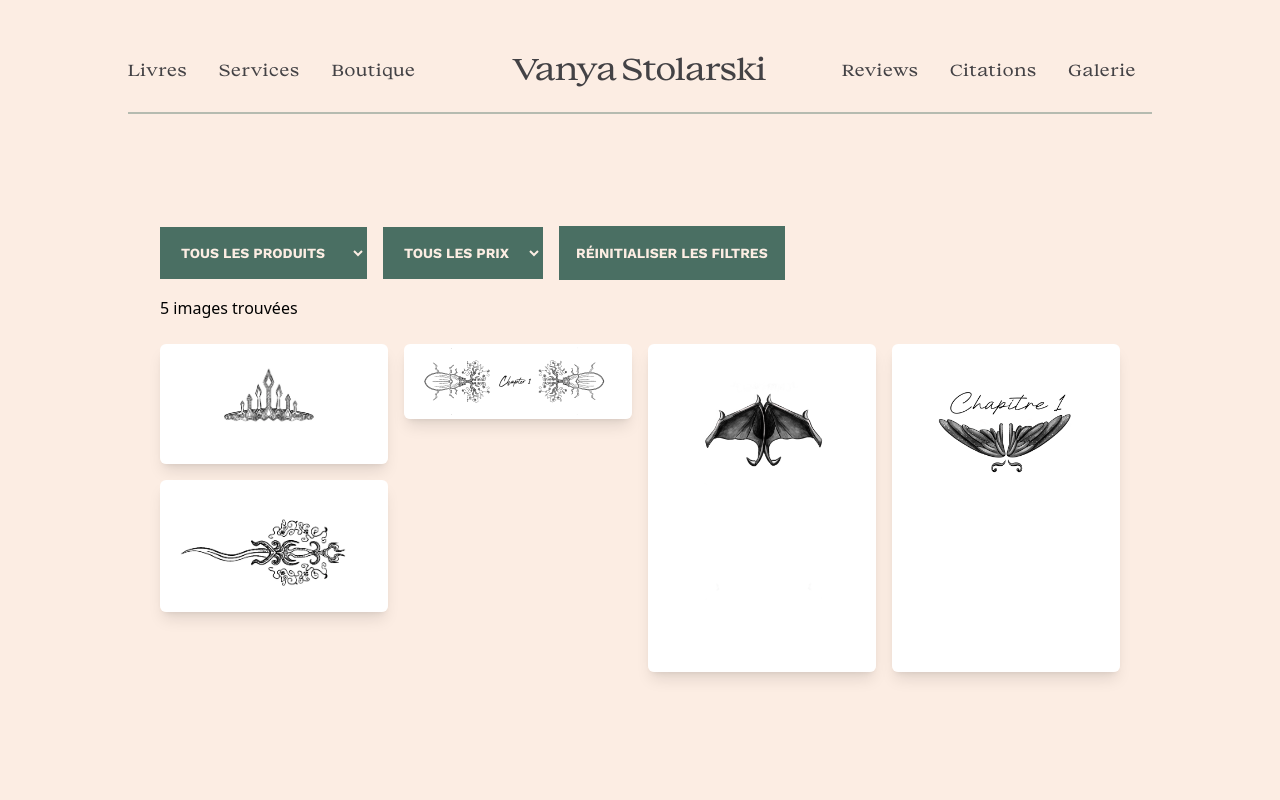
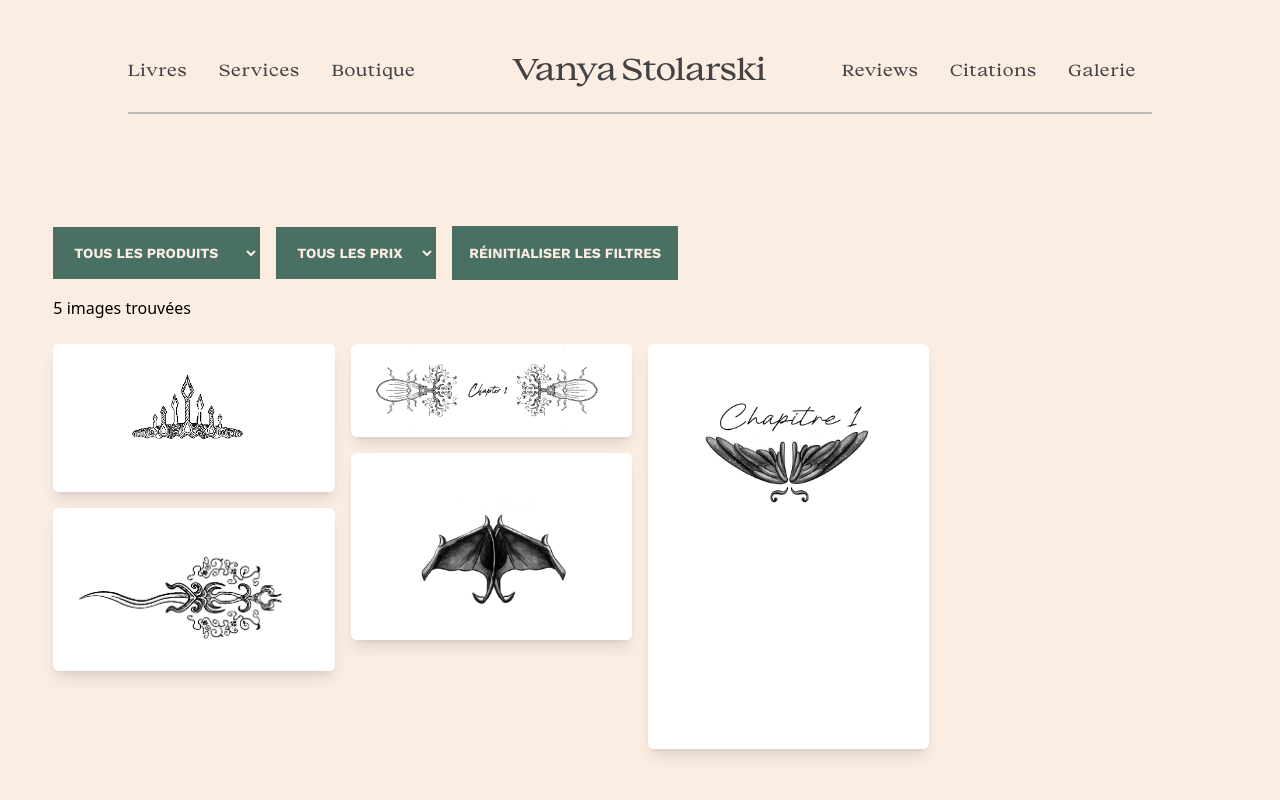
Before and after one commit to HussonAxel/vanyastolarski--prod, a React (Vite) app: page /boutique in a window 1280 px wide. Shown: the top 800 px of the page. Built offline with nearby package versions, Linux system fonts and the light colour scheme.

Commit message:
fix style issues

```diff
--- a/src/components/BookResume/BookResume.tsx
+++ b/src/components/BookResume/BookResume.tsx
@@ -6,7 +6,7 @@ const BookResume = () => {
   return (
     <section>
       <SectionTitle title="mes livres" isGreen={true} />
-      <section className="w-10/12 xl:w-10/12 m-auto grid grid-cols-1 2xl:grid-cols-2 gap-y-16 gap-x-24 bg-green rounded-lg">
+      <section className="w-11/12 xl:w-10/12 m-auto grid grid-cols-1 2xl:grid-cols-2 gap-y-16 gap-x-24 bg-green rounded-lg">
         {BooksData.books.map((BookData) => (
           <article
             key={BookData.title}
--- a/src/components/BoutiquePics/BoutiquePics.tsx
+++ b/src/components/BoutiquePics/BoutiquePics.tsx
@@ -35,16 +35,6 @@ const galleryData: GalleryImage[] = [
       "La nature est un étrange symbole en fantasy, tantôt effrayante et dangereuse, tantôt magique et mystique, parsemez votre manuscrit de créatures étranges et forestières pour plonger vos lecteurs dans un monde sylvestre empli de secrets. ",
     prix: "17€",
     categorie: "Dinkus",
-  },
-  {
-    url: "/assets/boutique/oeuf.webp",
-    title: "Oeuf",
-    description:
-      "Qu’il s’agisse de cavaliers dragons ou d’une légende d’un trésor protégé par ces créatures titanesques, les œufs sont souvent présentés comme signe de puissance et de pouvoir. Dévoilez à vos lecteurs au fil des chapitres ce que découvrent vos personnages ! ",
-    prix: "20€",
-    prix_evolutif: "30€ pour l'évolutif (lot de 4) ",
-    categorie: "Entête de chapitre",
-    evolutif: true,
   },
   {
     url: "/assets/boutique/oeuf_1.webp",
@@ -135,7 +125,7 @@ export default function GalleryPics() {
 
   return (
     <>
-      <div className="w-9/12 mx-auto mb-6 space-y-4">
+      <div className="md:w-11/12 w-9/12 mx-auto mb-6 space-y-4">
         <div className="flex flex-wrap gap-4 items-center">
           <select
             value={activeFilters.categorie}
@@ -184,7 +174,7 @@ export default function GalleryPics() {
         </p>
       </div>
 
-      <div className="columns-1 sm:columns-2 md:columns-3 lg:columns-4 w-9/12 mx-auto my-4 gap-4">
+      <div className="columns-1 sm:columns-2 md:columns-3 lg:columns-4 md:w-11/12 w-9/12 mx-auto my-4 gap-4">
         {filteredImages.map((image, index) => (
           <motion.div
             key={index}
@@ -218,35 +208,18 @@ export default function GalleryPics() {
               initial={{ scale: 0.5, opacity: 0 }}
               animate={{ scale: 1, opacity: 1 }}
               exit={{ scale: 0.5, opacity: 0 }}
-              className="bg-white rounded-lg w-4/5 overflow-hidden flex flex-col relative max-w-[95vw] md:max-w-[85vw] max-h-[90vh]"
+              className="bg-white rounded-lg overflow-hidden flex flex-col md:flex-row relative max-w-[95vw] md:max-w-[85vw] max-h-[90vh]"
               onClick={(e) => e.stopPropagation()}
             >
               <div className="md:flex-1 bg-black flex items-center justify-center min-h-[300px] md:min-h-[400px]">
-                {selectedImage.evolutif ? (
-                  <div className="grid grid-cols-2 gap-4">
-                    {galleryData
-                      .filter(
-                        (img) => img.evolutif && img.url !== selectedImage.url
-                      )
-                      .map((img) => (
-                        <img
-                          key={img.url}
-                          src={img.url}
-                          alt={img.title}
-                          className="w-full h-auto object-contain"
-                        />
-                      ))}
-                  </div>
-                ) : (
                 <img
                   src={selectedImage.url}
                   alt={selectedImage.title}
                   className="max-w-full max-h-[80vh] w-auto h-auto object-contain"
                 />
-                )}
               </div>
 
-              <div className="flex flex-col max-h-[80vh] font-WorkSans bg-white">
+              <div className="md:w-[400px] flex flex-col max-h-[80vh] font-WorkSans bg-white">
                 <div className="p-6 border-b">
                   <h2 className="text-2xl font-bold mb-2">
                     {selectedImage.title}
@@ -255,10 +228,11 @@ export default function GalleryPics() {
                     <p className="text-lg">
                       <span className="font-semibold">Prix : </span>{" "}
                       {selectedImage.prix}
-                    </p>
-                    <p className="text-lg">
-                      <span className="font-semibold">Prix évolutif : </span>{" "}
+                      {selectedImage.prix_evolutif && (
+                        <span className="text-sm text-gray-500">
                           {selectedImage.prix_evolutif}
+                        </span>
+                      )}
                     </p>
                   </div>
                 </div>
--- a/src/components/CitationModel/CitationModel.tsx
+++ b/src/components/CitationModel/CitationModel.tsx
@@ -8,7 +8,7 @@ const CitationModel: React.FC<CitationModelProps> = ({
   Thoughts,
 }) => {
   return (
-    <article className="font-WorkSans border-b-[0.5px] first-of-type:border-t-[0.5px] flex flex-col sm:flex-row w-3/4 m-auto justify-between py-12">
+    <article className="font-WorkSans border-b-[0.5px] first-of-type:border-t-[0.5px] flex flex-col sm:flex-row w-full md:w-10/12 m-auto justify-between py-12 gap-8">
       <div className=" text-black/80 mb-8">
         {quoteNumber} — {CreatedAt}
       </div>
--- a/src/components/LatestReading/LatestReading.tsx
+++ b/src/components/LatestReading/LatestReading.tsx
@@ -102,7 +102,7 @@ const LatestReading = () => {
   );
 
   return (
-    <section className="m-auto overflow-hidden w-10/12">
+    <section className="m-auto overflow-hidden w-11/12 md:w-10/12">
       <SectionTitle title="dernières reviews" isGreen={false} />
       <AnimatePresence mode="wait" initial={false} custom={direction}>
         {currentBooks.map((book) => (
--- a/src/components/LatestRelease/LatestRelease.tsx
+++ b/src/components/LatestRelease/LatestRelease.tsx
@@ -10,7 +10,7 @@ const LatestRelease = ({
 }: LatestReleaseProps) => {
   return (
     <section className="content-center">
-      <div className="w-10/12 m-auto flex flex-col lg:flex-row items-center gap-8 md:gap-12 lg:gap-16 h-full">
+      <div className="w-11/12 md:w-10/12 m-auto flex flex-col lg:flex-row items-center gap-8 md:gap-12 lg:gap-16 h-full">
         <div className="w-full lg:w-1/2 flex flex-col gap-6 md:gap-8 lg:gap-10">
           <h1 className="text-3xl lg:text-5xl text-green font-Large">
             {LatestReleaseName}
--- a/src/components/ServicesList/ServicesList.tsx
+++ b/src/components/ServicesList/ServicesList.tsx
@@ -15,7 +15,7 @@ const ServicesList = () => {
   const [currentImageIndex, setCurrentImageIndex] = useState<number>(0);
 
   return (
-    <section className="m-auto w-10/12 lg:w-8/12 2xl:w-6/12">
+    <section className="m-auto w-11/12 md:w-10/12 lg:w-8/12 2xl:w-6/12">
       <SectionTitle title="Services" isGreen={false} />
       <h2 className="text-center text-xl mb-12 mt-4">
         Si vous êtes intéréssés par un de nos services, n'hésitez pas à me
```
Lines whose indentation alone changed are shown as unchanged.
